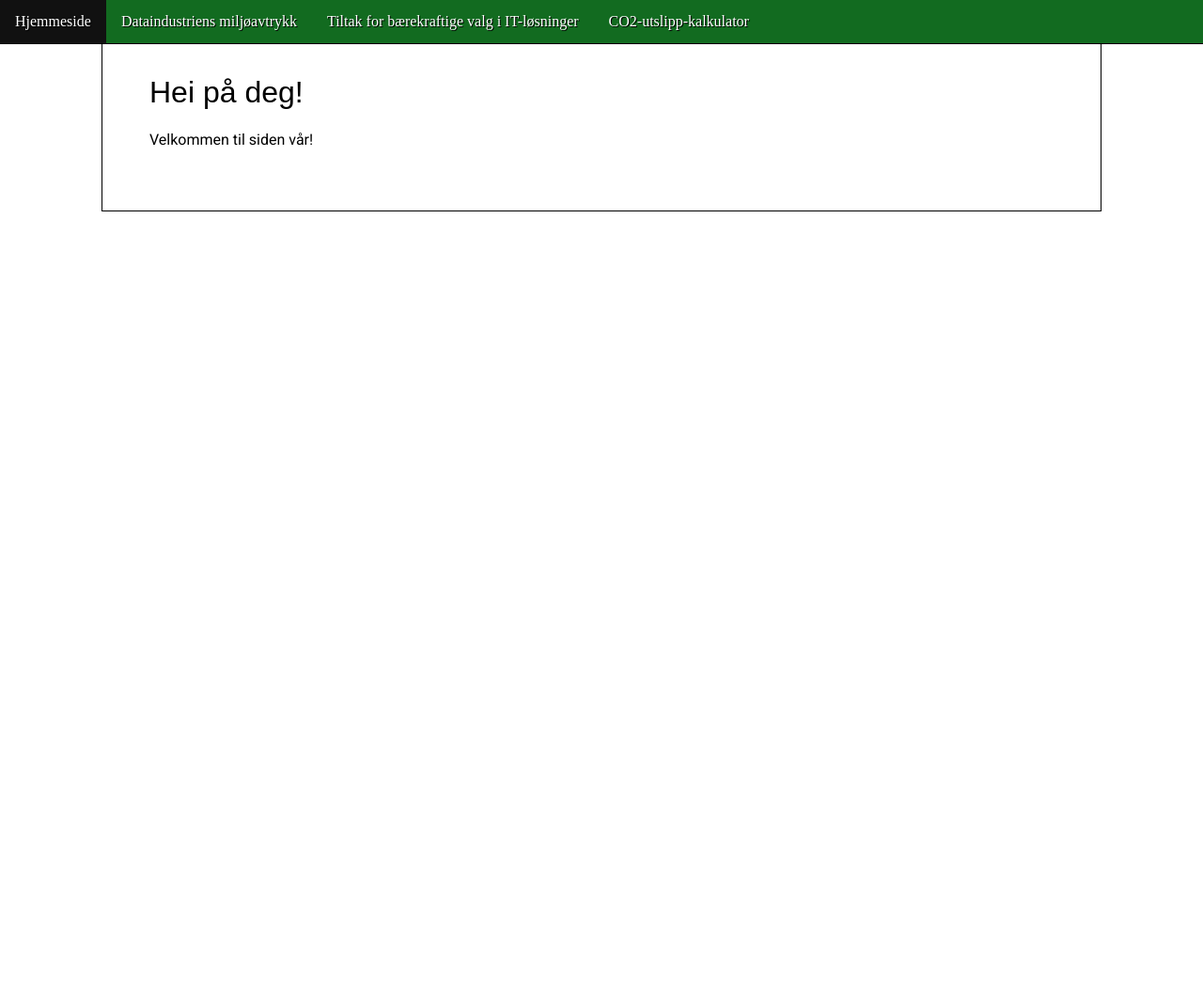
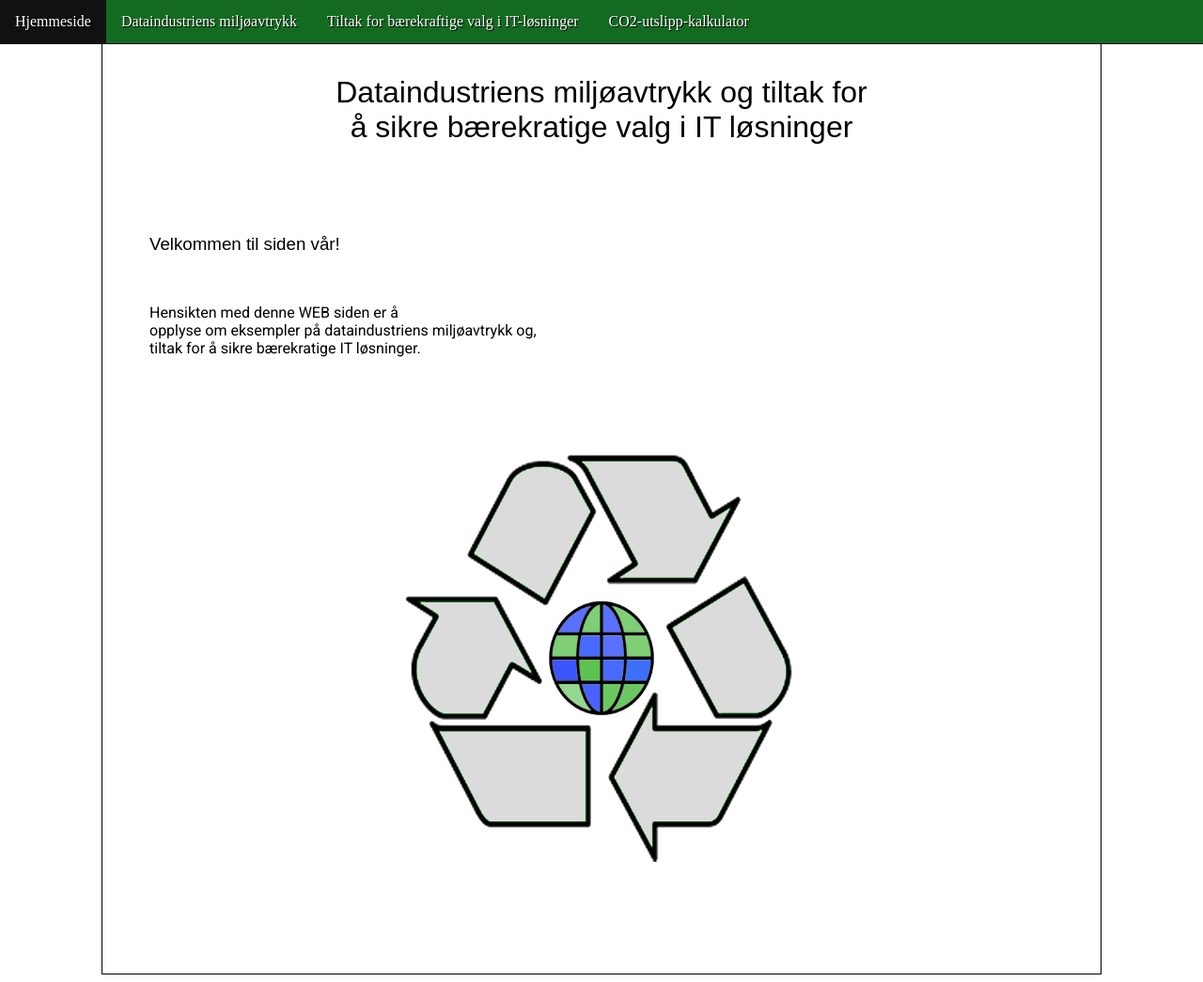
Before and after one commit to Tobost06/up-utvikling, a plain HTML site: page index.html in a window 1280 px wide. Shown: the whole page at 94% size. Before the commit the page ends 800 px from the top, so only its background shows below. Drawn offline with Linux system fonts and the light colour scheme; a web font is replaced by a local one.

Commit message:
La til tekst og bilde på index.html

```diff
--- a/css.css
+++ b/css.css
@@ -106,7 +106,13 @@ summary {
 .punkt2 {
     text-align: center;
     margin: 20px;
+    padding: 20px;
     margin-left: 700px;
     background-color: #126b20;
     color: white;
+    border-radius: 15px;
 }
+
+.logo {
+    text-align: center;
+}
--- a/index.html
+++ b/index.html
@@ -13,8 +13,18 @@
             <li><a href="https://tobost06.github.io/up-utvikling/Kalkulator.html">CO2-utslipp-kalkulator</a></li>
         </ul>
         <div id="innhold">
-            <h1>Hei på deg!</h1>
-            <p>Velkommen til siden vår!</p>
+            <h1 class="innledning">Dataindustriens miljøavtrykk og tiltak for <br> å sikre bærekratige valg i IT løsninger</h1>
+            <br>
+            <br>
+            <br>
+            <h3>Velkommen til siden vår!</h3>
+            <br>
+            <p>Hensikten med denne WEB siden er å <br>opplyse om eksempler på dataindustriens miljøavtrykk og,<br>tiltak for å sikre bærekratige IT løsninger.</p>
+            <br>
+            <br>
+            <div class="logo">
+            <img src="fagukeLogo.png" alt="Bærekraftig IT bilde" height="550px" width="700px">
+            </div>
         </div>
     </body>
 </html>
```
